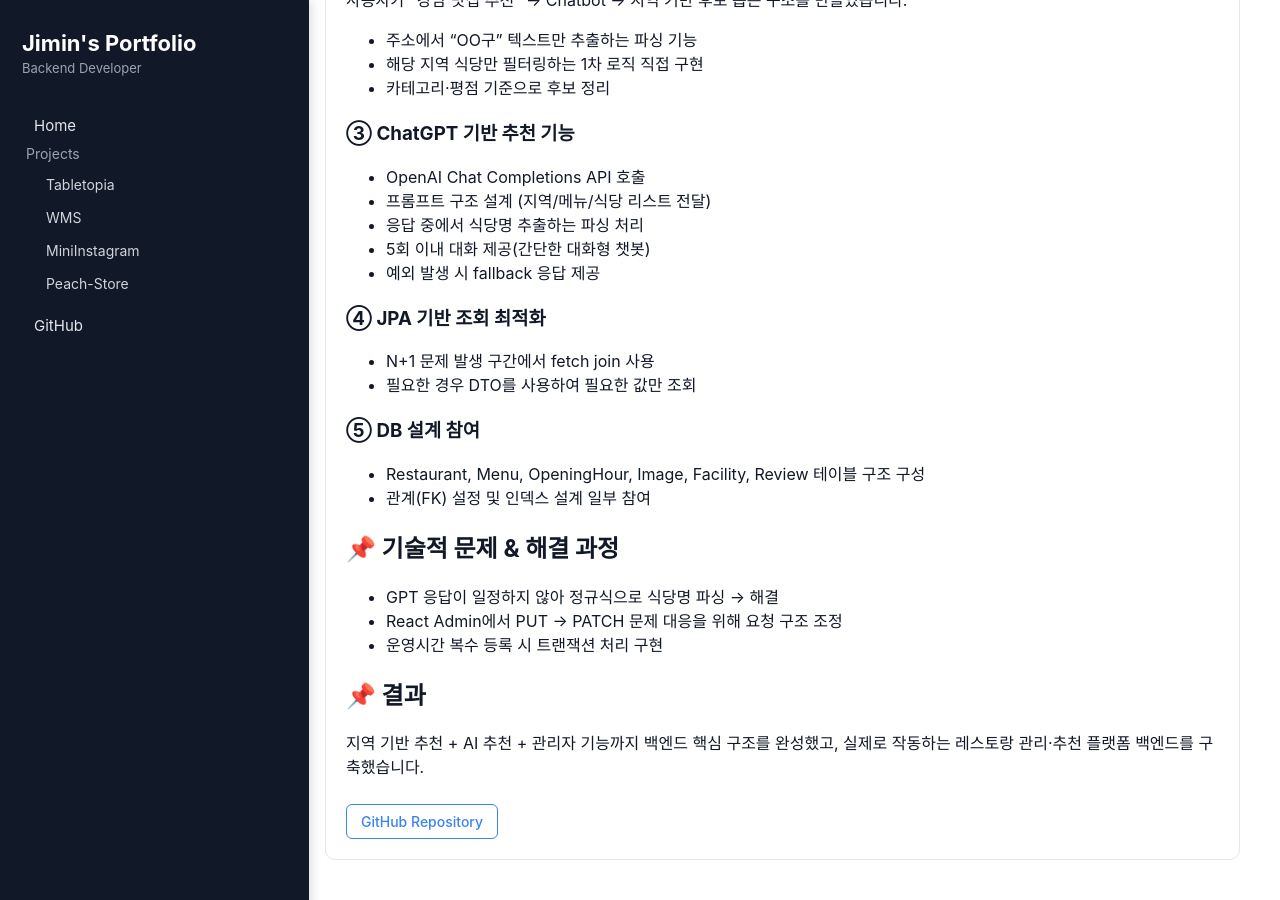
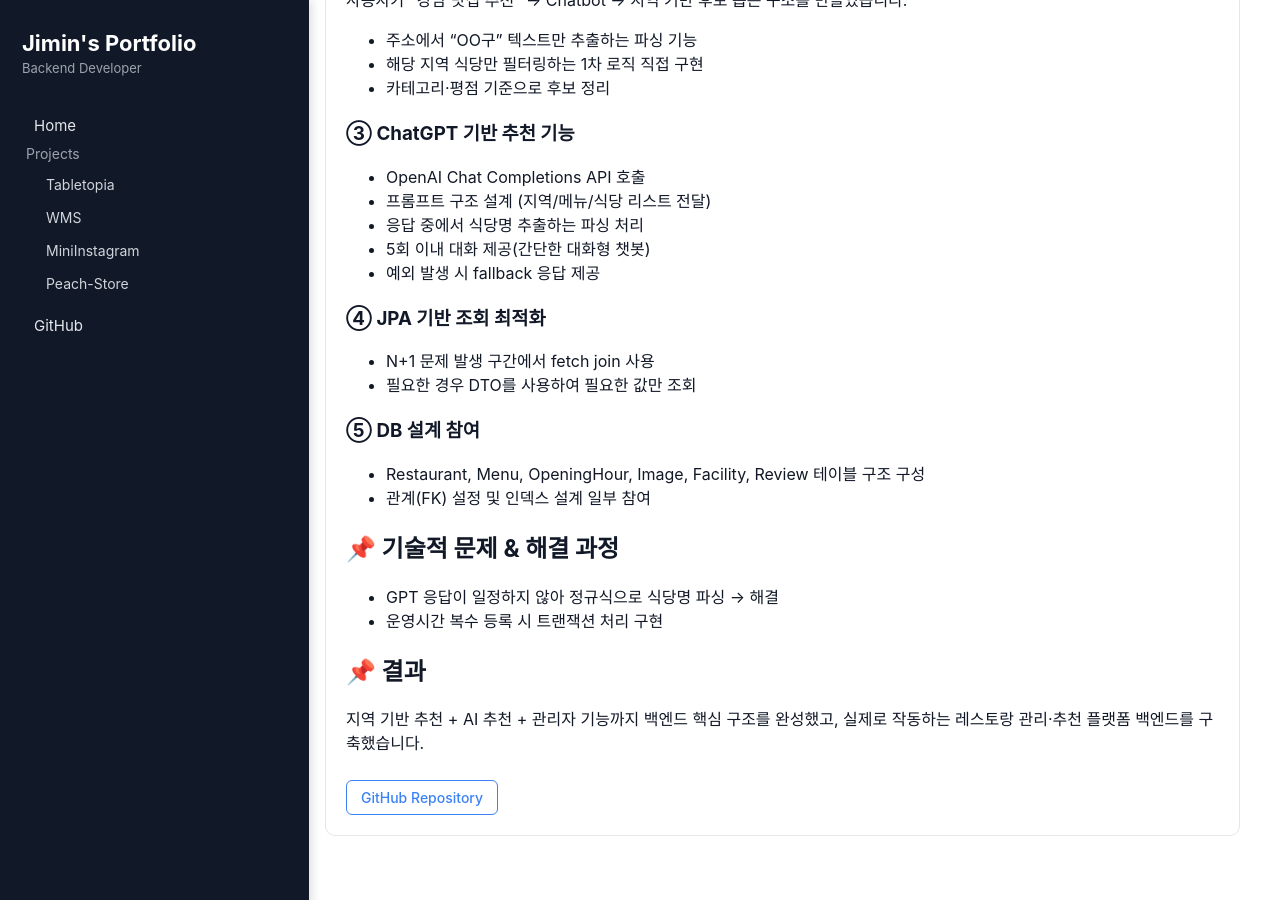
Before and after one commit to Shypanda0119/shypanda0119.github.io, a Jekyll site: the page built from projects/tabletopia.html, in a window 1280 px wide and 900 px high, scrolled down 792 px. Built offline with Jekyll 4.4.1, drawn with Linux system fonts in a browser that asks for light colours.

Commit message:
Update tabletopia.html

```diff
--- a/projects/tabletopia.html
+++ b/projects/tabletopia.html
@@ -75,7 +75,6 @@ layout: default
     <h2>📌 기술적 문제 & 해결 과정</h2>
     <ul>
       <li>GPT 응답이 일정하지 않아 정규식으로 식당명 파싱 → 해결</li>
-      <li>React Admin에서 PUT → PATCH 문제 대응을 위해 요청 구조 조정</li>
       <li>운영시간 복수 등록 시 트랜잭션 처리 구현</li>
     </ul>
 
```
